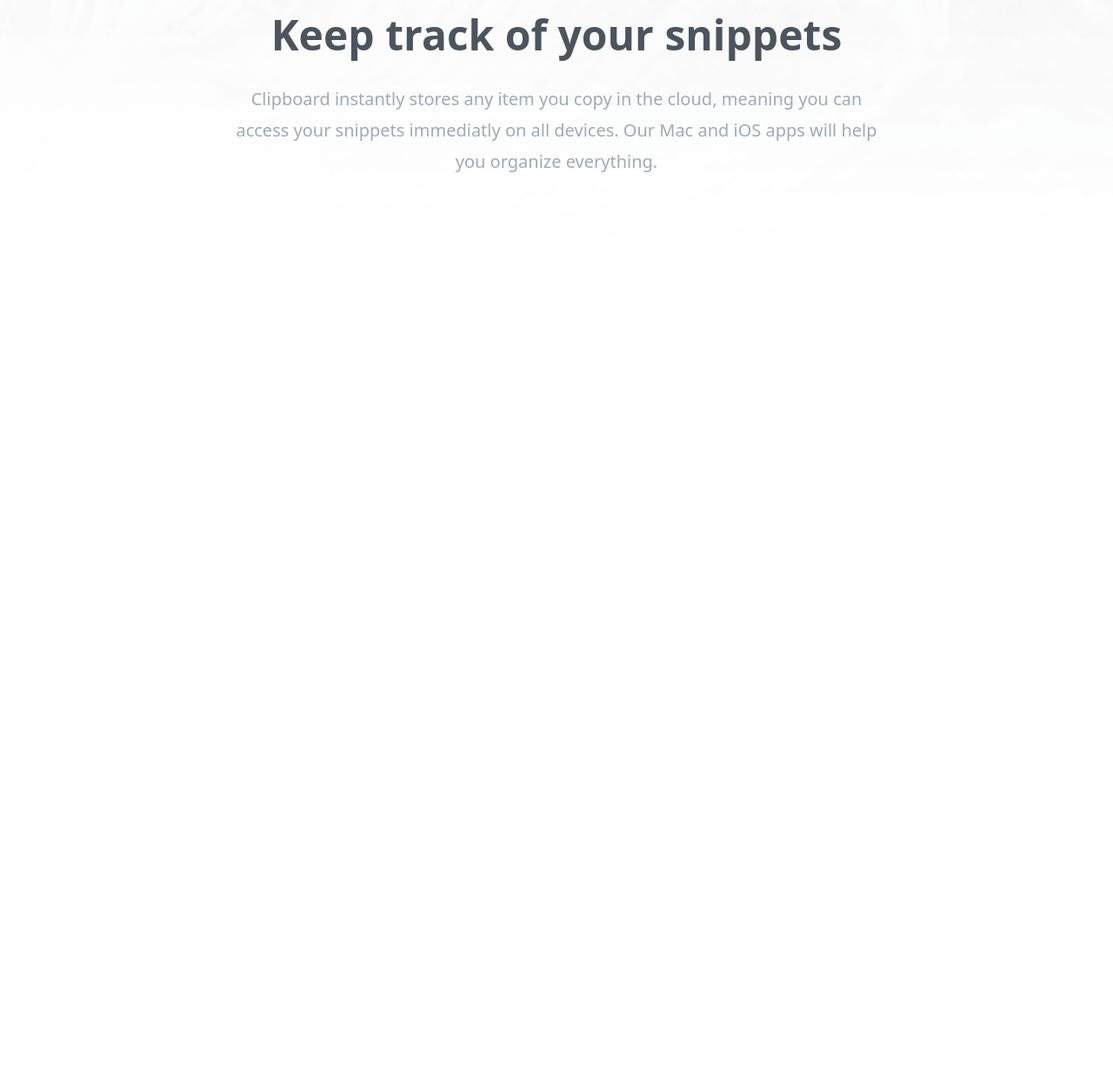
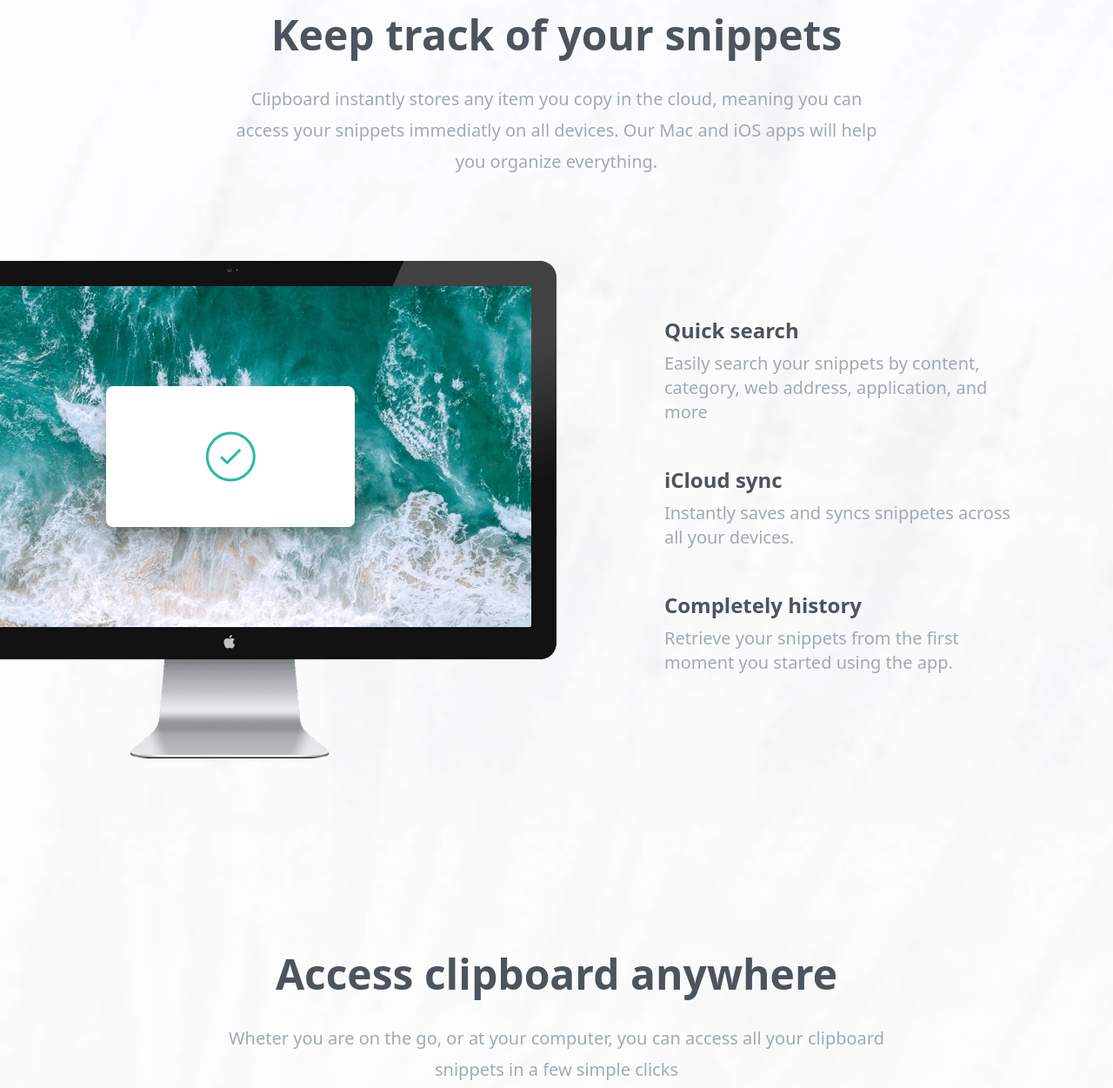
Before and after one commit to CharlesMariga/Clipboard-landingpage-with-tailwindcss, a website: page index.html in a window 1280 px wide. Shown: the part 705-1956 px from the top of the page at 87% size. Before the commit the page ends 1005 px from the top, so only its background shows below. Drawn offline with Linux system fonts and the light colour scheme; a web font is replaced by a local one.

Commit message:
feat: feature section

```diff
--- a/index.html
+++ b/index.html
@@ -16,24 +16,24 @@
   <body>
     <!-- Hero section -->
     <section id="hero">
-      <div class="section-container mb-40 px-10 pt-16">
+      <div class="section-container mb-40 pt-16">
         <img src="images/logo.svg" alt="" class="mx-auto my-16" />
         <h3>A history of everything you copy</h3>
-        <p class="max-w-3xl mx-auto mb-10 text-2xl text-grayishBlue">
+        <p class="mx-auto mb-10 max-w-3xl text-2xl text-grayishBlue">
           Clip allows you to track and organize everything you copy. Insantly
           access your clipboard on all you devices.
         </p>
         <div
-          class="flex flex-col justify-center w-full space-y-6 text-xl text-white md:flex-row md:space-y-0 md:space-x-4"
+          class="flex w-full flex-col justify-center space-y-6 text-xl text-white md:flex-row md:space-y-0 md:space-x-4"
         >
           <a
             href="#"
-            class="p-4 px-8 rounded-full shadow-lg bg-strongCyan duration-200 hover:opacity-80"
+            class="rounded-full bg-strongCyan p-4 px-8 shadow-lg duration-200 hover:opacity-80"
             >Download for iOS</a
           >
           <a
             href="#"
-            class="p-4 px-8 rounded-full shadow-lg bg-lightBlue duration-200 hover:opacity-80"
+            class="rounded-full bg-lightBlue p-4 px-8 shadow-lg duration-200 hover:opacity-80"
             >Download for Mac</a
           >
         </div>
@@ -42,10 +42,10 @@
 
     <!-- Snippets secton -->
     <setion id="snippets">
-      <div class="section-container my-20 px-10">
+      <div class="section-container my-20">
         <h3>Keep track of your snippets</h3>
         <p
-          class="max-w-3xl mx-auto mb-24 text-xl leading-9 text-center text-grayishBlue"
+          class="mx-auto mb-24 max-w-3xl text-center text-xl leading-9 text-grayishBlue"
         >
           Clipboard instantly stores any item you copy in the cloud, meaning you
           can access your snippets immediatly on all devices. Our Mac and iOS
@@ -53,5 +53,73 @@
         </p>
       </div>
     </setion>
+
+    <!-- Features section -->
+    <section id="features">
+      <div class="section-container my-20">
+        <div class="relative flex flex-col md:flex-row md:space-x-32">
+          <!-- Image -->
+          <div class="md:w-1/2">
+            <img
+              src="images/image-computer.png"
+              alt=""
+              class="top-0 right-[50%] md:absolute"
+            />
+          </div>
+
+          <!-- Items container -->
+          <div
+            class="md:text- mt-16 flex flex-col space-y-12 text-xl md:mb-60 md:w-1/2 md:pl-16 md:text-left"
+          >
+            <!-- Item 1 -->
+            <div>
+              <h5 class="mb-2 text-2xl font-bold text-darkGrayishBlue">
+                Quick search
+              </h5>
+              <p class="max-w-md text-grayishBlue">
+                Easily search your snippets by content, category, web address,
+                application, and more
+              </p>
+            </div>
+
+            <!-- Item 2 -->
+            <div>
+              <h5 class="mb-2 text-2xl font-bold text-darkGrayishBlue">
+                iCloud sync
+              </h5>
+              <p class="max-w-md text-grayishBlue">
+                Instantly saves and syncs snippetes across all your devices.
+              </p>
+            </div>
+
+            <!-- Item 3 -->
+            <div>
+              <h5 class="mb-2 text-2xl font-bold text-darkGrayishBlue">
+                Completely history
+              </h5>
+              <p class="max-w-md text-grayishBlue">
+                Retrieve your snippets from the first moment you started using
+                the app.
+              </p>
+            </div>
+          </div>
+        </div>
+      </div>
+    </section>
+
+    <!-- Access anywhere section -->
+    <section id="access">
+      <div class="section-container my-20">
+        <h3>Access clipboard anywhere</h3>
+        <p
+          class="mx-auto mb-24 max-w-3xl text-center text-xl leading-9 text-grayishBlue"
+        >
+          Wheter you are on the go, or at your computer, you can access all your
+          clipboard snippets in a few simple clicks
+        </p>
+
+        <img src="images/image-devices.png" alt="" class="mx-auto" />
+      </div>
+    </section>
   </body>
 </html>
--- a/input.css
+++ b/input.css
@@ -9,7 +9,7 @@
 }
 
 .section-container {
-  @apply max-w-6xl mx-auto text-center;
+  @apply max-w-6xl mx-auto text-center px-10;
 }
 
 body {
--- a/package.json
+++ b/package.json
@@ -10,6 +10,8 @@
   "author": "Brad Traversy",
   "license": "MIT",
   "devDependencies": {
+    "prettier": "^2.7.1",
+    "prettier-plugin-tailwindcss": "^0.1.13",
     "tailwindcss": "^3.0.24"
   }
 }
```
Also changed, not shown: css/style.css, 1 other file.
